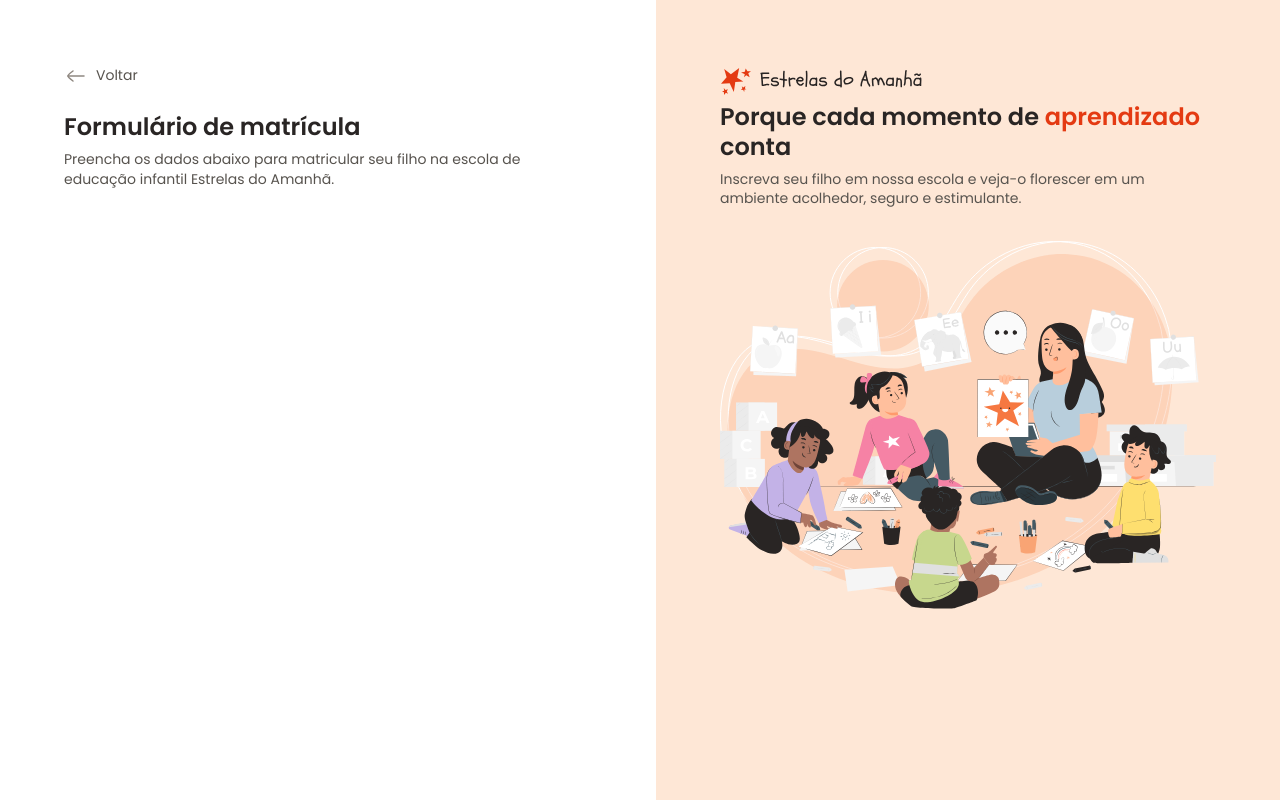
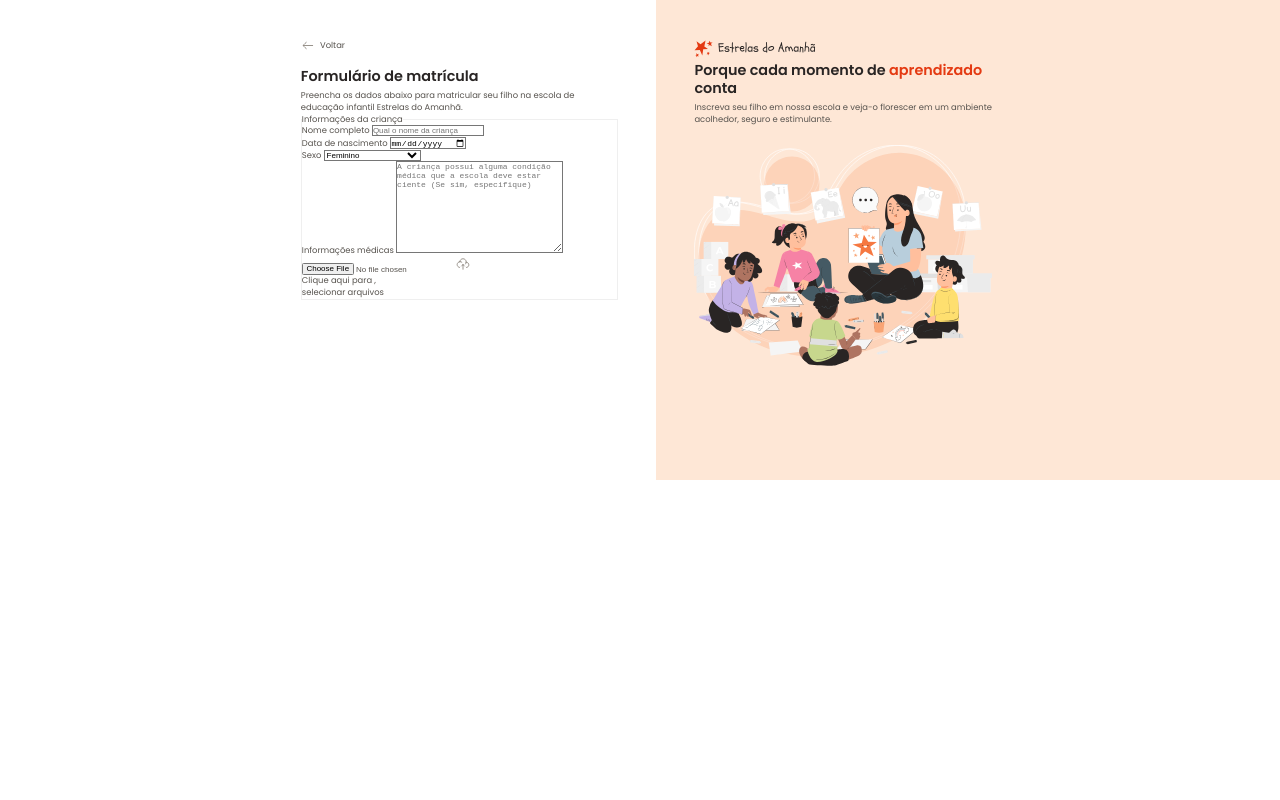
Before and after one commit to julianadallasta/Formulario-de-Matricula, a plain HTML site: page index.html in a window 1280 px wide. Drawn offline with Linux system fonts and the light colour scheme.

Commit message:
starting the form

```diff
--- a/index.html
+++ b/index.html
@@ -22,6 +22,43 @@
           </div>
           <h1>Formulário de matrícula</h1>
           <p>Preencha os dados abaixo para matricular seu filho na escola de educação infantil Estrelas do Amanhã.</p>
+
+          <form action="" method="post" enctype="multipart/form-data">
+            <fieldset class="child-info">
+              <legend>
+                Informações da criança
+              </legend>
+              <div class="input-wrapper">
+                <label for="fullname" name="fullname">Nome completo</label>
+                <input id="fullname" type="text" name="fullname" placeholder="Qual o nome da criança">
+              </div>
+
+              <div class="input-wrapper">
+                <label for="birth">Data de nascimento</label>
+                <input type="date" id="birth" lang="pt-BR" name="birth">
+              </div>
+
+              <div class="select-wrapper">
+                <label for="gender">Sexo</label>
+                <select name="gender" id="gender">
+                  <option value="female">Feminino</option>
+                  <option value="male">Masculino</option>
+                  <option value="na">Prefiro não responder</option>
+                </select>
+              </div>
+
+              <div class="textarea-wrapper">
+                <label for="medical-info">Informações médicas</label>
+                <textarea name="medical-info"  id="medical-info" cols="30" rows="10" placeholder="A criança possui alguma condição médica que a escola deve estar ciente (Se sim, especifique)"></textarea>
+              </div>
+
+              <div class="droparea-warpper">
+                <input type="file" id="birth-file" name="birth-file">
+                <img src="assets/icons/cloud-upload.svg" alt="icone de upload">
+                <p>Clique aqui para ,<br> selecionar arquivos</p>
+              </div>
+            </fieldset>
+          </form>
       </div>
     </main>
 
--- a/styles/global.css
+++ b/styles/global.css
@@ -20,6 +20,8 @@
   --stroke-default: #D6D3D1;
   --stroke-highlight: #F3541C;
   --semantic-error: #DC2626;
+
+  zoom: 60%;
 }
 
 body {
```
